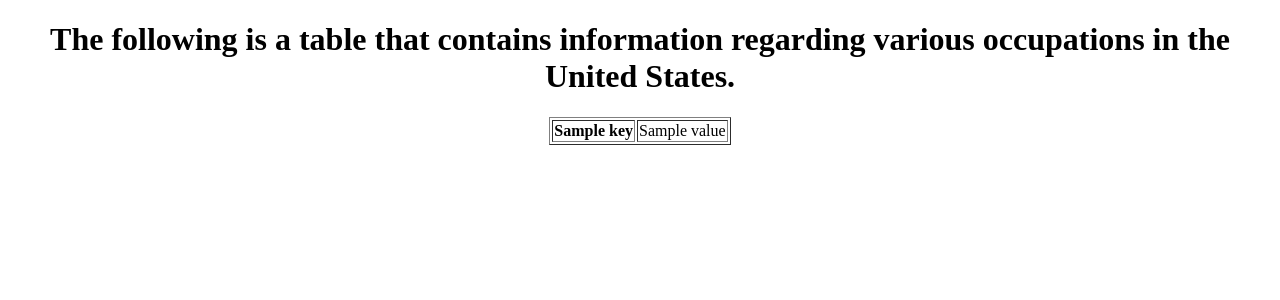
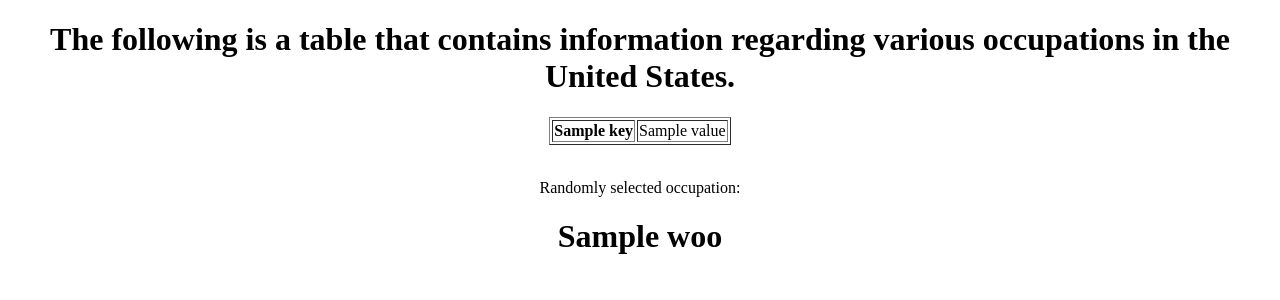
Before and after one commit to iristao/GreenFlannel, a Flask app: template templates/table.html in a window 1280 px wide. Shown: the top 300 px of the page. Run offline with Flask 2, Linux system fonts and the light colour scheme; the template is opened without the code that fills it: most values are stand-ins (such as "Sample title", 1, 10 or a date in 2020).

Commit message:
Added the rand selected occupation

```diff
--- a/app.py
+++ b/app.py
@@ -10,10 +10,15 @@ for row in reader:
 
 app = Flask(__name__)
 
+@app.route('/')
+
+def root():
+        return 'Visit the "/occupations" route for more information'
+
 @app.route('/occupations')
 
 def occupations():
-    return render_template("table.html", foo = occupations_dict)
+    return render_template("table.html", foo = occupations_dict, woo = getRandOcc())
 
 def getRandOcc():
     x = random.uniform(0,99.8)
--- a/templates/table.html
+++ b/templates/table.html
@@ -14,7 +14,9 @@
 <td> {{value}} </td>
 </tr>
 {% endfor %}
-</center>
-</table>
+  </table>
+  <br>
+    <p><center>Randomly selected occupation: </p></center>
+    <h1><center> {{woo}} </h1></center>
   </body>
 </html>
```
